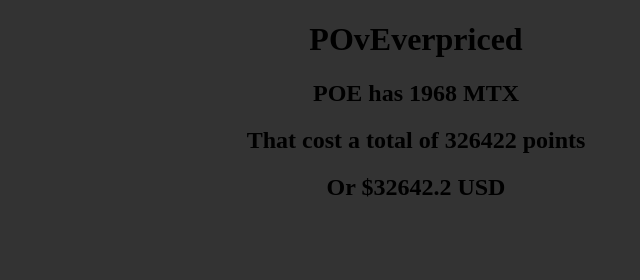
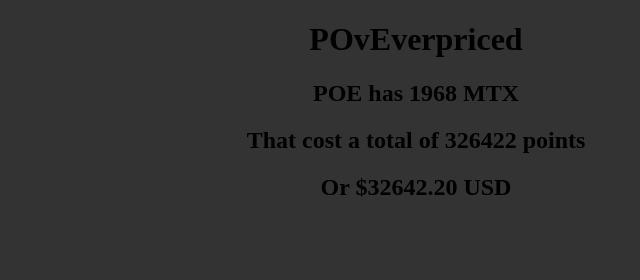
Before and after one commit to poverpriced/poverpriced, a website: page index.html in a window 1280 px wide. Shown: the full height of the page, 224-864 px from the left. Drawn offline with Linux system fonts and the light colour scheme; a web font is replaced by a local one.

Commit message:
Update index.html

```diff
--- a/index.html
+++ b/index.html
@@ -36,7 +36,7 @@
       console.log(prices);
       document.getElementById("elementCount").innerText = `POE has ${prices.elementCount} MTX`;
       document.getElementById("totalPoints").innerText = `That cost a total of ${prices.totalPoints} points`;
-      document.getElementById("totalPrice").innerText = `Or $${prices.totalPrice} USD`;
+      document.getElementById("totalPrice").innerText = `Or $${prices.totalPrice.toFixed(2)} USD`;
     })();
   </script>
 </body>
```
